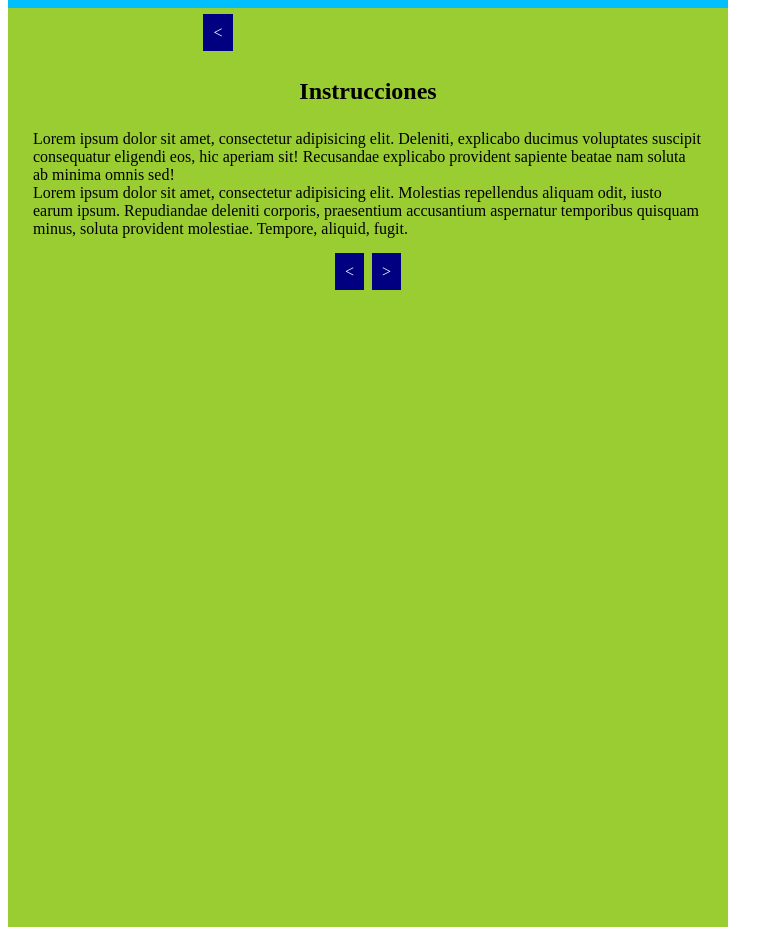
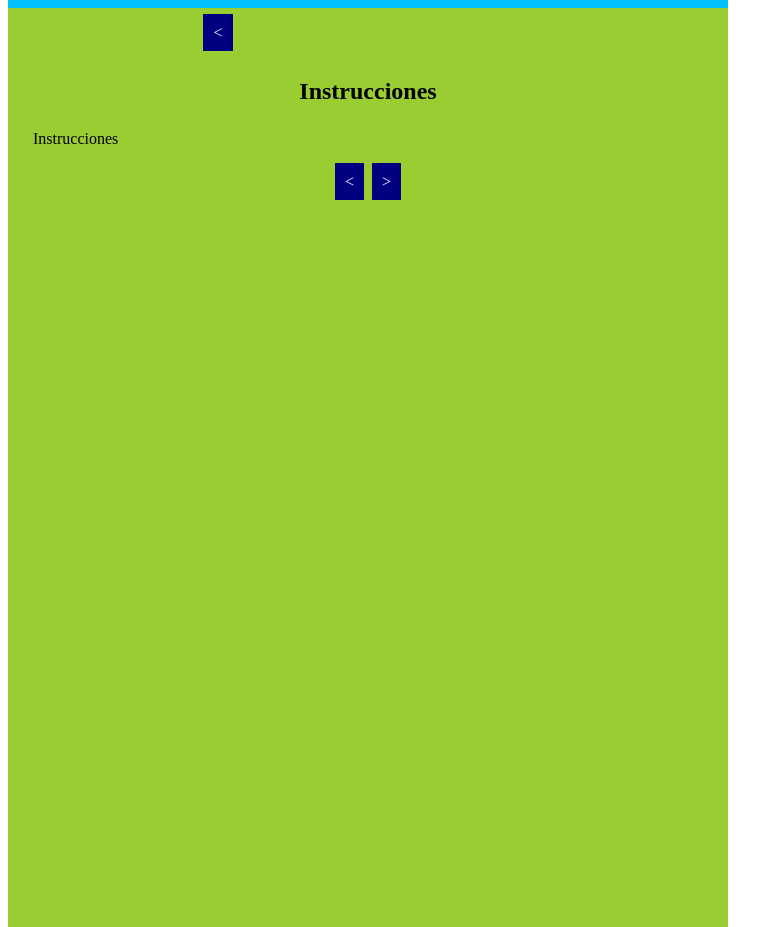
Before and after one commit to ItsSt0rm/juegoApps, a plain HTML site: page index.html in a window 1280 px wide. Shown: the part 5120-6047 px from the top of the page, without its empty margins (0-783 px from the left). Drawn offline with Linux system fonts and the light colour scheme.

Commit message:
Pequeño ejemplo

```diff
--- a/index.html
+++ b/index.html
@@ -139,12 +139,7 @@
         <a href="#" class="boton volver">&lt;</a>
         <h1>Instrucciones</h1>
         <p>
-            Lorem ipsum dolor sit amet, consectetur adipisicing elit. Deleniti, explicabo ducimus voluptates suscipit
-            consequatur eligendi eos, hic aperiam sit! Recusandae explicabo provident sapiente beatae nam soluta ab
-            minima omnis sed! <br>
-            Lorem ipsum dolor sit amet, consectetur adipisicing elit. Molestias repellendus aliquam odit, iusto earum
-            ipsum. Repudiandae deleniti corporis, praesentium accusantium aspernatur temporibus quisquam minus, soluta
-            provident molestiae. Tempore, aliquid, fugit. <br>
+            Instrucciones <br>
 
         </p>
         <a href="#" class="boton">&lt;</a>&nbsp;&nbsp;<a href="" class="boton">&gt;</a>
```
